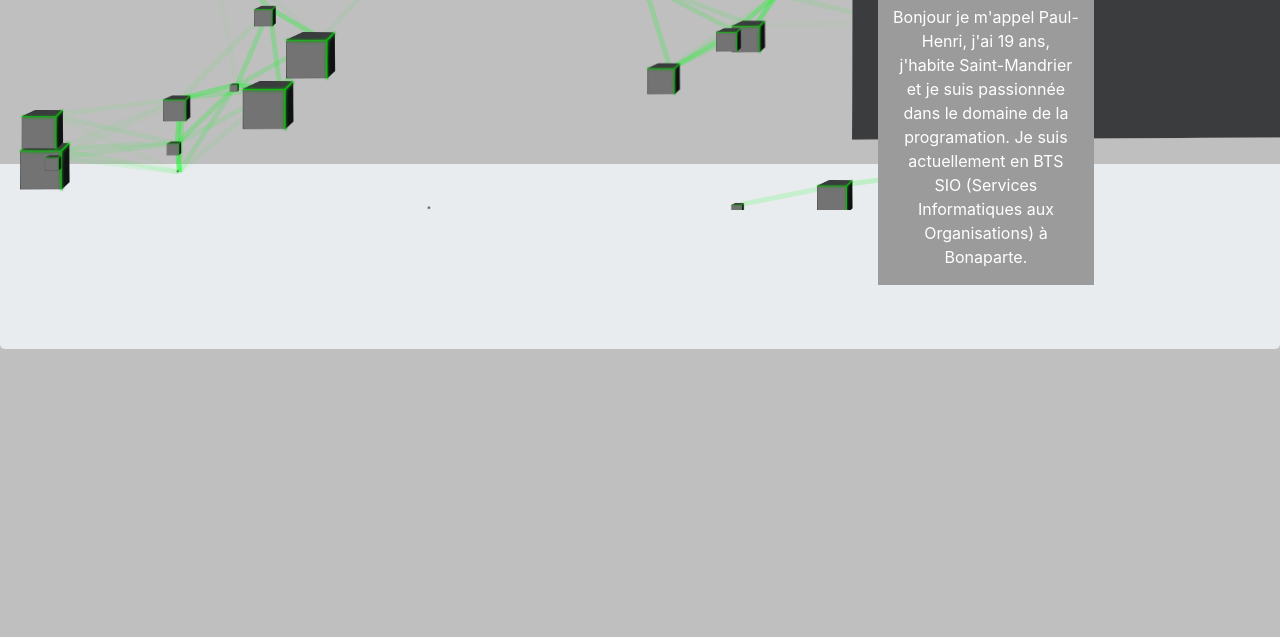
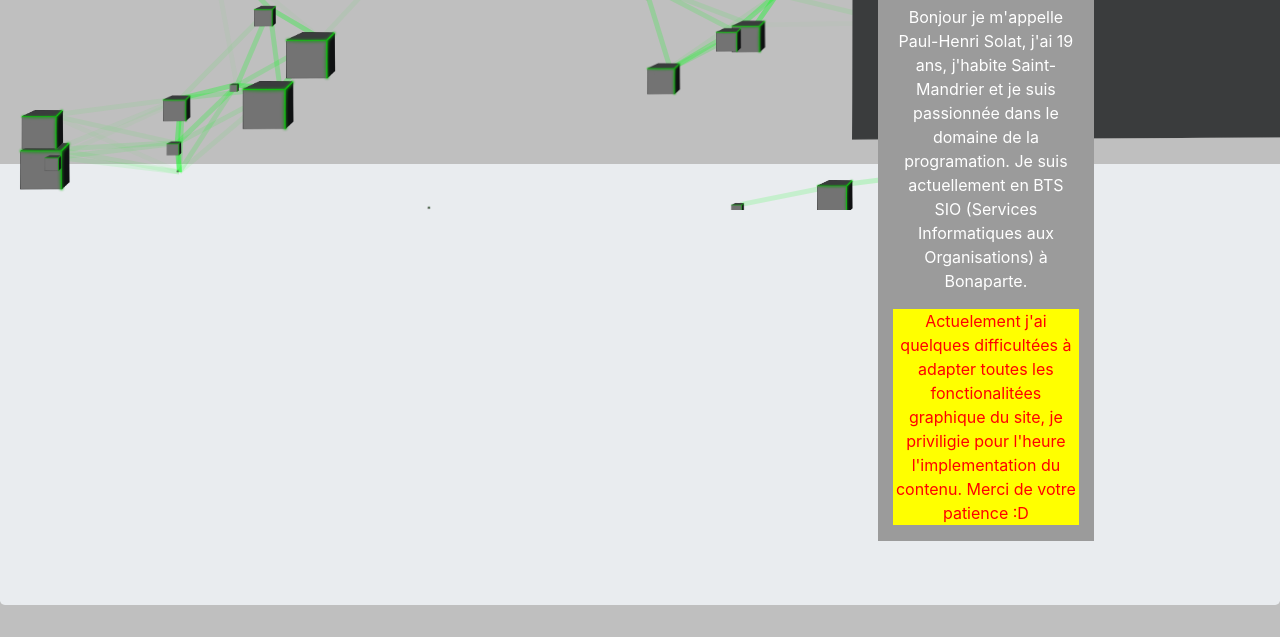
Before and after one commit to Paulhenrisolat/Portfiolio_PHS_V3.github.io, a plain HTML site: page index.html in a window 1280 px wide. Shown: the part 636-1273 px from the top of the page. Before the commit the page ends 1017 px from the top, so only its background shows below. Drawn offline with nearby package versions, Linux system fonts and the light colour scheme.

Commit message:
Maturation du site
prendre son temp et dabord mettre les infos utile mettre le particule js plus tard c'est mieux

```diff
--- a/css/css.css
+++ b/css/css.css
@@ -19,6 +19,11 @@ and open the template in the editor.
 
 .textDark{
     color: black;
+}
+
+.warningA{
+    color: red;
+    background: yellow;
 }
 
 /*text*/
--- a/index.html
+++ b/index.html
@@ -155,8 +155,11 @@
                 <div class="col-xs-12 col-sm-7 testA" style="background-color: #9b9b9b">
                     <div class="rubrique clearfix">
                         <h2><span class="fa fa-spinner"></span>///Portofolio en travaux...///</h2>
-                        <p>Bonjour je m'appel Paul-Henri, j'ai 19 ans, j'habite Saint-Mandrier et je suis passionnée dans le domaine de la programation.
+                        <p>Bonjour je m'appelle Paul-Henri Solat, j'ai 19 ans, j'habite Saint-Mandrier et je suis passionnée dans le domaine de la programation.
                             Je suis actuellement en BTS SIO (Services Informatiques aux Organisations) à Bonaparte.
+                        </p>
+                        <p class="warningA">Actuelement j'ai quelques difficultées à adapter toutes les fonctionalitées graphique du site, je priviligie
+                            pour l'heure l'implementation du contenu. Merci de votre patience :D
                         </p>
                     </div>
                 </div>
```
